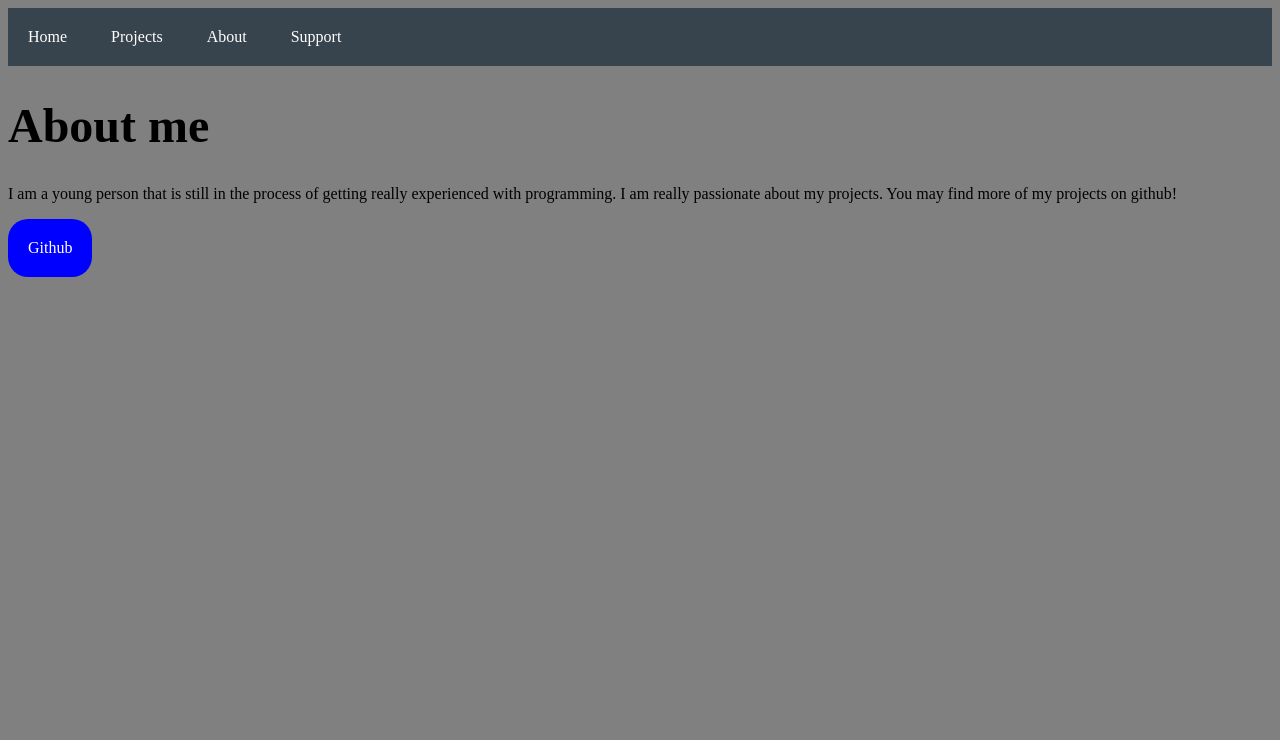
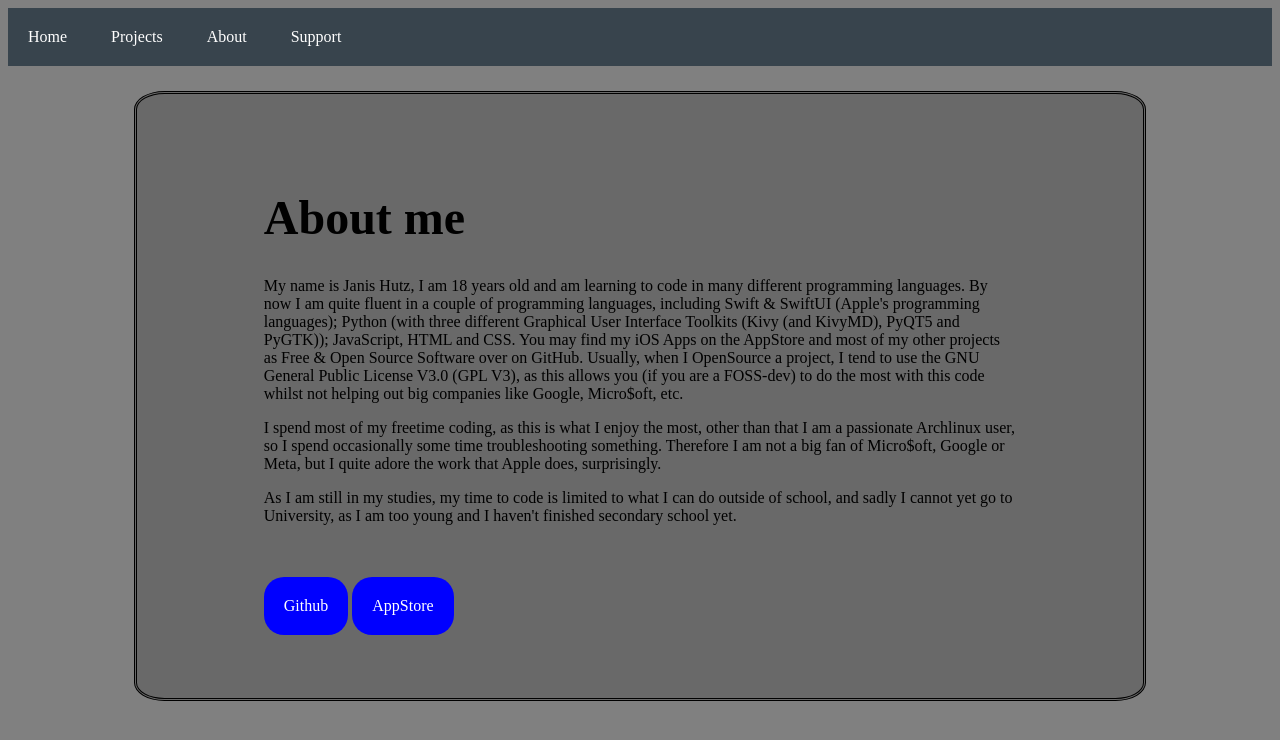
Before and after one commit to janishutz/janishutz.github.io, a website: page about.html in a window 1280 px wide. Drawn offline with Linux system fonts and the light colour scheme.

Commit message:
updated about page

```diff
--- a/about.html
+++ b/about.html
@@ -9,9 +9,16 @@
 
 <body>
 	<div id="ContentToInclude"></div>
+	<div class="policydiv">
 <h1>About me</h1>
-<p>I am a young person that is still in the process of getting really experienced with programming. I am really passionate about my projects. You may find more of my projects on github!
-</p>
+<p>My name is Janis Hutz, I am 18 years old and am learning to code in many different programming languages. By now I am quite fluent in a couple of programming languages, including Swift & SwiftUI (Apple's programming languages); Python (with three different Graphical User Interface Toolkits (Kivy (and KivyMD), PyQT5 and PyGTK)); JavaScript, HTML and CSS. You may find my iOS Apps on the AppStore and most of my other projects as Free & Open Source Software over on GitHub. Usually, when I OpenSource a project, I tend to use the GNU General Public License V3.0 (GPL V3), as this allows you (if you are a FOSS-dev) to do the most with this code whilst not helping out big companies like Google, Micro$oft, etc.</p>
+<p>I spend most of my freetime coding, as this is what I enjoy the most, other than that I am a passionate Archlinux user, so I spend occasionally some time troubleshooting something. Therefore I am not a big fan of Micro$oft, Google or Meta, but I quite adore the work that Apple does, surprisingly.</p>
+<p>As I am still in my studies, my time to code is limited to what I can do outside of school, and sadly I cannot yet go to University, as I am too young and I haven't finished secondary school yet.</p>
+<br><br>
+<div>
 <a class="linkbutton" href="https://github.com/simplePCBuilding">Github</a>
+<a class="linkbutton" href="https://apps.apple.com/us/developer/janis-hutz/id1636936538">AppStore</a>
+</div>
+	</div>
 </body>
 </html>
```
